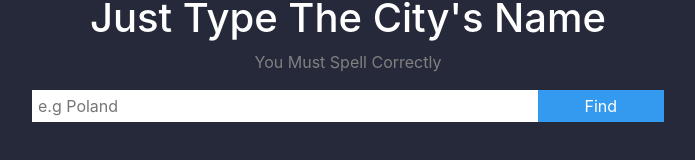
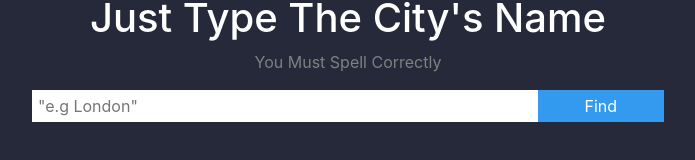
Before and after one commit to mohamedeliwa/open-weather-api, a Next.js app: page / in a window 1280 px wide. Shown: the part 342-502 px from the top of the page, without its empty margins (292-987 px from the left). Built offline with nearby package versions, Linux system fonts and the light colour scheme.

Commit message:
adding some comments

```diff
--- a/components/form.js
+++ b/components/form.js
@@ -5,6 +5,7 @@ import { useState } from "react";
 
 const Form = () => {
   const dispatch = useDispatch();
+  // a piece of local data to handle form data changes
   const [city, setCity] = useState("");
 
   // handling user input
@@ -18,8 +19,9 @@ const Form = () => {
     e.preventDefault();
     try {
       dispatch(changeFetchingData(true));
+      // url end-point with the {API KEY}
+      // It's a temporary API KEY, just for task purposes
       const url = `https://api.openweathermap.org/data/2.5/weather?q=${city}&appid=24e9e140b52290917fe9128d99c60409&units=metric`;
-      // const url = "https://api.mocki.io/v1/cdf184843";
 
       const res = await fetch(url);
 
@@ -46,7 +48,7 @@ const Form = () => {
       <input
         className={styles.input}
         type="text"
-        placeholder="e.g Poland"
+        placeholder='"e.g London"'
         value={city}
         onChange={handleChange}
       />
--- a/pages/api/hello.js
+++ /dev/null
@@ -1,6 +0,0 @@
-// Next.js API route support: https://nextjs.org/docs/api-routes/introduction
-
-export default (req, res) => {
-  res.statusCode = 200
-  res.json({ name: 'John Doe' })
-}
--- a/pages/index.js
+++ b/pages/index.js
@@ -7,7 +7,7 @@ export default function Home() {
   return (
     <div className={styles.container}>
       <Head>
-        <title>Create Next App</title>
+        <title>Open Weather API</title>
         <link rel="icon" href="/favicon.ico" />
       </Head>
 
```
Also changed, not shown: components/report.js (+6 -1 lines).
